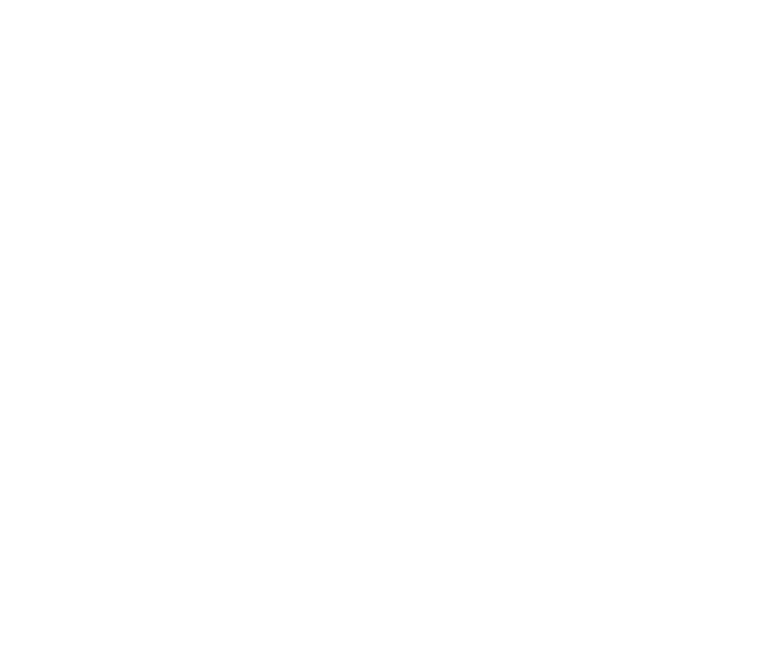
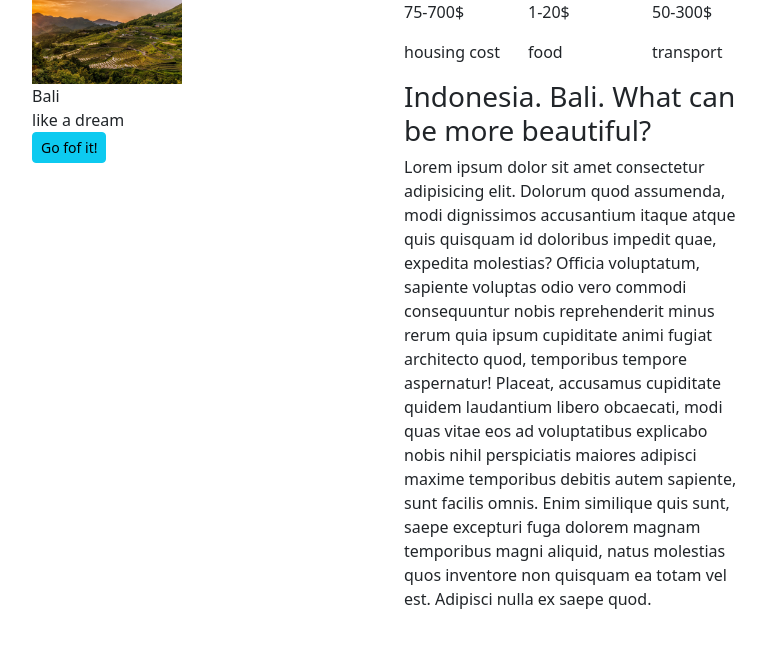
Before and after one commit to NetyBelovol/ort-home-work, a plain HTML site: page index.html in a window 1280 px wide. Shown: the whole page, without its empty margins (166-932 px from the left). Drawn offline with nearby package versions, Linux system fonts and the light colour scheme.

Commit message:
first step
разметка, создание разделов с помощью класса col (раздел colum в boorstrap

```diff
--- a/assets/css/style.css
+++ b/assets/css/style.css
@@ -0,0 +1,5 @@
+
+
+img {
+    width: 150px;
+}
--- a/index.html
+++ b/index.html
@@ -5,10 +5,40 @@
     <meta http-equiv="X-UA-Compatible" content="IE=edge">
     <meta name="viewport" content="width=device-width, initial-scale=1.0">
     <title>Document</title>
-
+    <link href="https://cdn.jsdelivr.net/npm/bootstrap@5.2.0-beta1/dist/css/bootstrap.min.css" rel="stylesheet" integrity="sha384-0evHe/X+R7YkIZDRvuzKMRqM+OrBnVFBL6DOitfPri4tjfHxaWutUpFmBp4vmVor" crossorigin="anonymous">
     <link rel="stylesheet" href="./assets/css/style.css">
 </head>
 <body>
 
+    <div class="container row justify-content-center">
+        <div class="block-1 col-4">
+            <div><img src="./assets/img/risovye_polya_vozvyshennosti_stroenie_vyrashchivanie_vecher_116606_1920x1080.jpg" alt="Bali"></div>
+            <div>Bali</div>
+            <div>like a dream</div>
+            <button class="btn btn-info btn-sm">Go fof it!</button>
+        </div>
+
+        <div class="block-2 col-4">
+            <div class="up row">
+                <div class="living col">
+                    <p class="price"> 75-700$</p>
+                    <p class="name"> housing cost</p>
+                </div>
+                <div class="food col">
+                    <p class="price"> 1-20$</p>
+                    <p class="name"> food</p>
+                </div>
+                <div class="transport col">
+                    <p class="price"> 50-300$</p>
+                    <p class="name"> transport</p>
+                </div>
+            </div>
+            <div class="down">
+                <h3>Indonesia. Bali. What can be more beautiful?</h3>
+                <p>Lorem ipsum dolor sit amet consectetur adipisicing elit. Dolorum quod assumenda, modi dignissimos accusantium itaque atque quis quisquam id doloribus impedit quae, expedita molestias? Officia voluptatum, sapiente voluptas odio vero commodi consequuntur nobis reprehenderit minus rerum quia ipsum cupiditate animi fugiat architecto quod, temporibus tempore aspernatur! Placeat, accusamus cupiditate quidem laudantium libero obcaecati, modi quas vitae eos ad voluptatibus explicabo nobis nihil perspiciatis maiores adipisci maxime temporibus debitis autem sapiente, sunt facilis omnis. Enim similique quis sunt, saepe excepturi fuga dolorem magnam temporibus magni aliquid, natus molestias quos inventore non quisquam ea totam vel est. Adipisci nulla ex saepe quod.</p>
+            </div>
+        </div>
+    </div>
+
 </body>
 </html>
```
Also changed, not shown: assets/img/risovye_polya_vozvyshennosti_stroenie_vyrashchivanie_vecher_116606_1920x1080.jpg (added).
